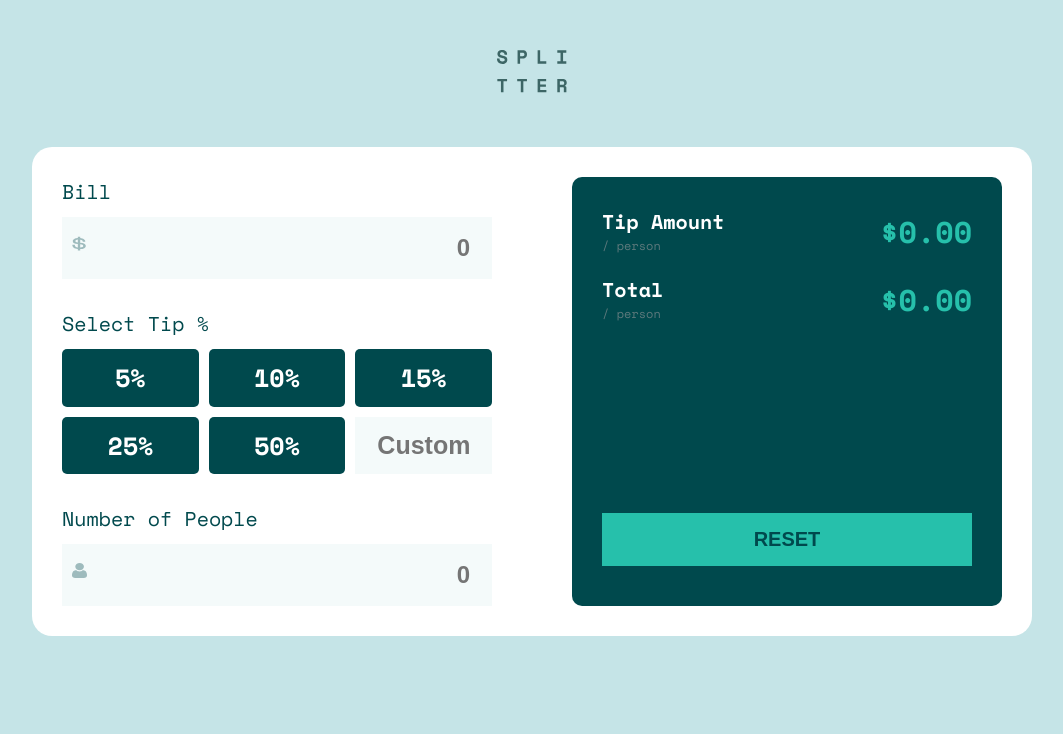
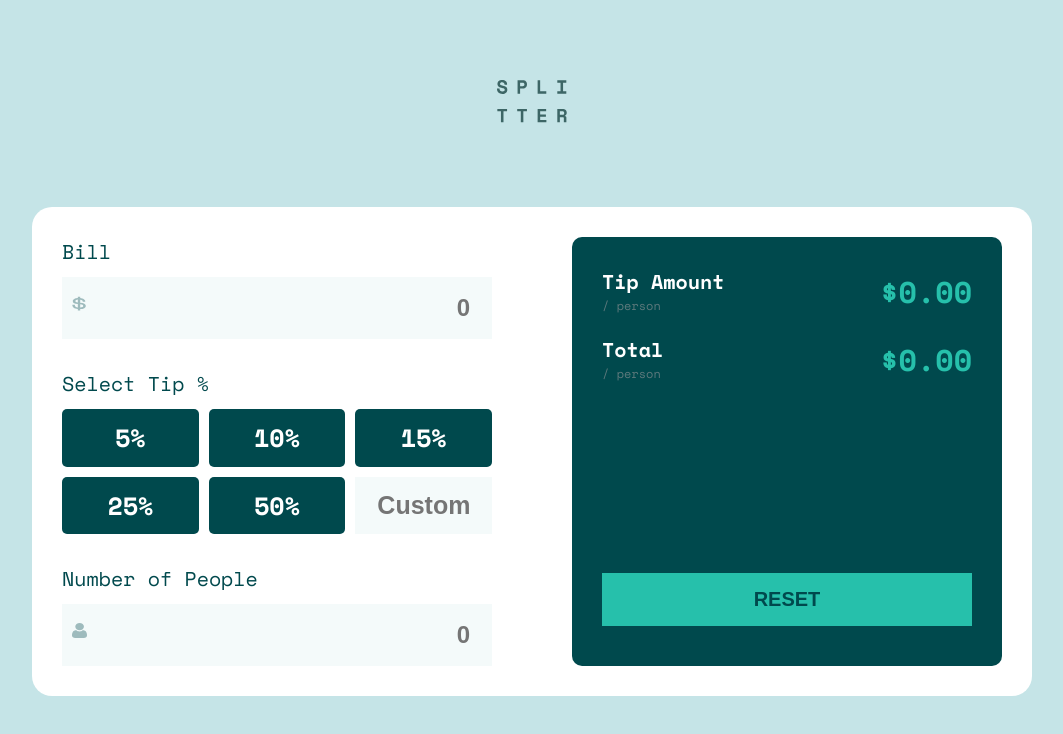
Before and after one commit to Asifp6021/bill-splitter-with-tips, a plain HTML site: page index.html in a window 1280 px wide. Shown: the whole page, without its empty margins (108-1171 px from the left). Drawn offline with nearby package versions, Linux system fonts and the light colour scheme.

Commit message:
refactored code

```diff
--- a/style.css
+++ b/style.css
@@ -328,6 +328,11 @@ button {
 	button {
 		margin-top: 20rem;
 	}
+
+	.logo div {
+		padding: var(--padding-st-xxl-v) 0;
+
+	}
 }
 
 @media screen and (min-width: 1200px) {
```
